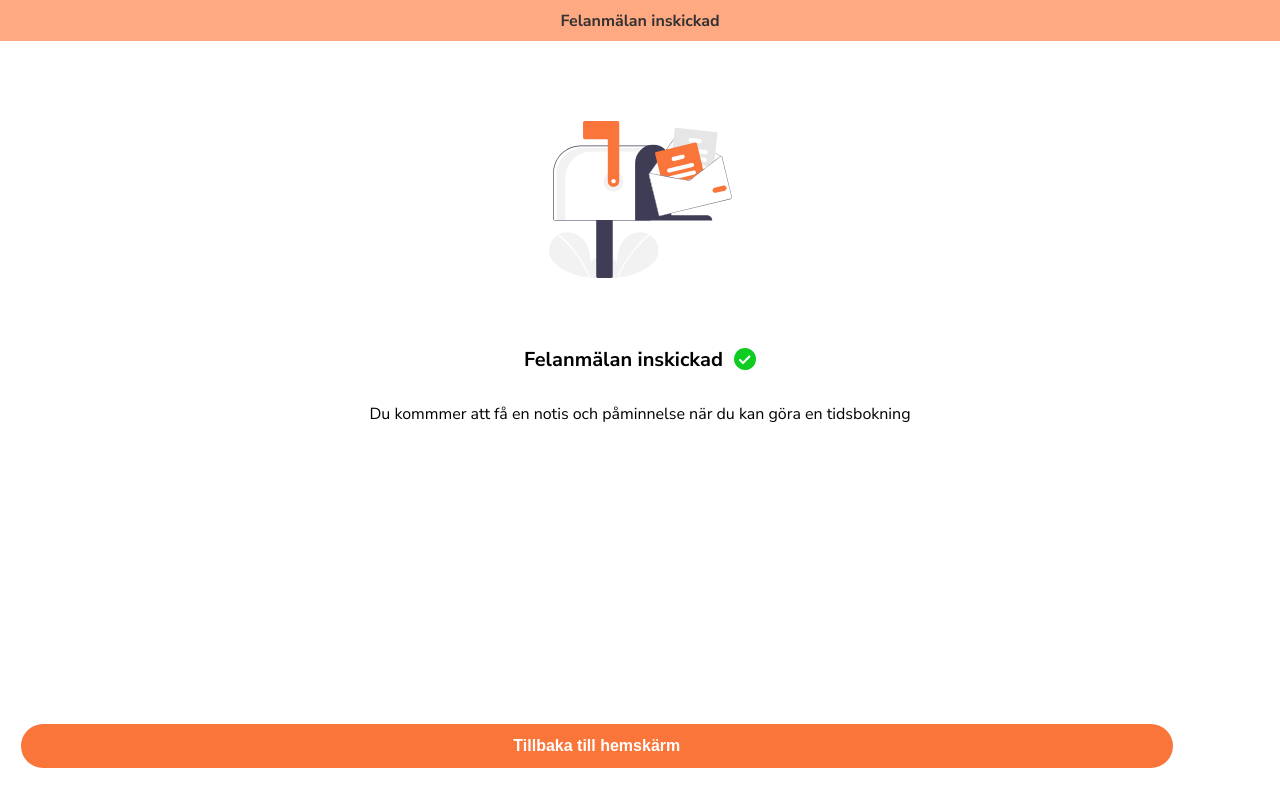
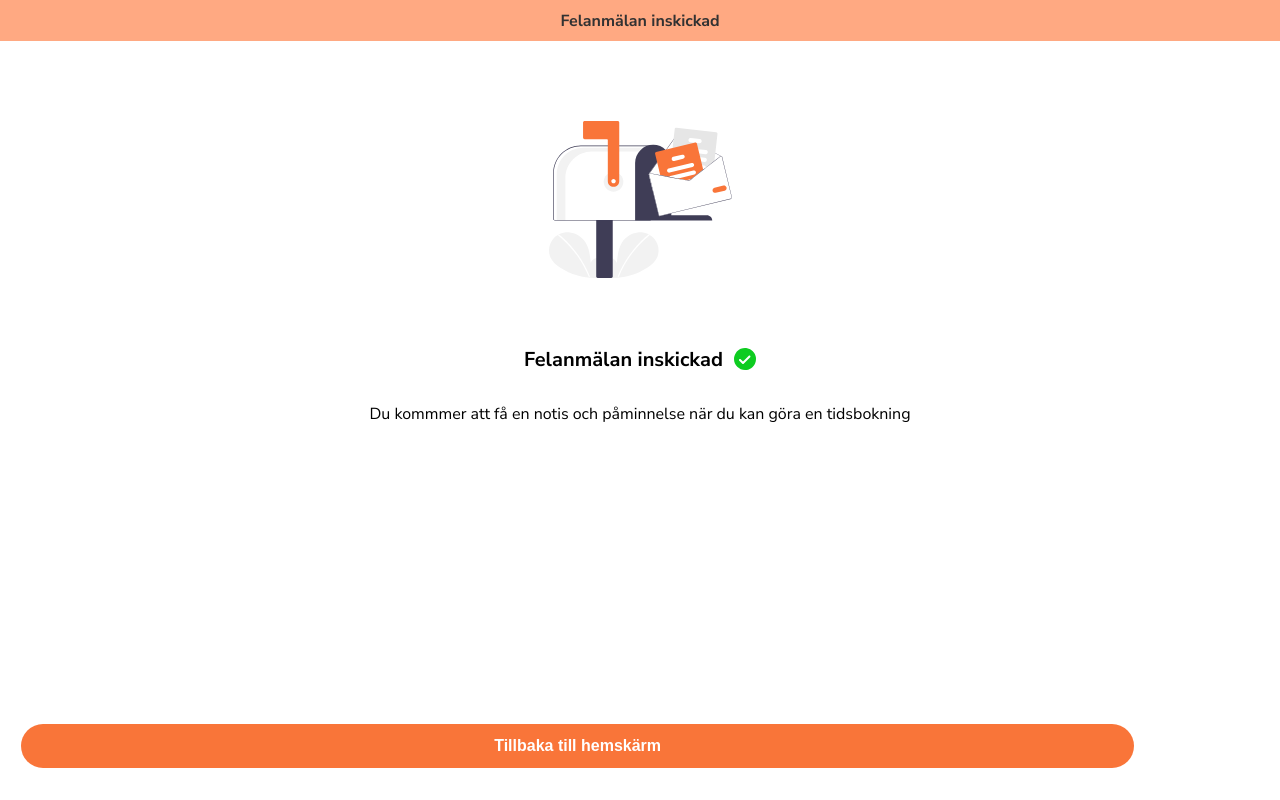
Before and after one commit to allmannyttan/felanmalan, a React (Vite) app in the folder packages/client/: page /bekraftelse in a window 1280 px wide. Built offline with nearby package versions, Linux system fonts and the light colour scheme; the HTML template or start-up script is replaced by a standard one.

Commit message:
fix: button won't cover content

```diff
--- a/packages/client/src/components/Button.tsx
+++ b/packages/client/src/components/Button.tsx
@@ -15,14 +15,14 @@ export const StyledBtn = styled.button<StyleProps>`
   border: none;
   cursor: pointer;
   padding: 0.8rem 0;
-  width: 90vw;
+  width: 87%;
   font-weight: 700;
   font-size: 16px;
   :disabled {
     cursor: not-allowed;
   }
   bottom: 2rem;
-  position: absolute;
+  position: fixed;
 `
 
 interface Props {
--- a/packages/client/src/components/Layout.tsx
+++ b/packages/client/src/components/Layout.tsx
@@ -2,6 +2,8 @@ import React, { ReactChild } from 'react'
 import styled from 'styled-components'
 const Wrapper = styled.div`
   margin: 1.3rem;
+  padding-bottom: 3rem;
+  position: relative;
 `
 const Layout: React.FC<{ children: ReactChild }> = ({ children }) => {
   return <Wrapper>{children}</Wrapper>
```
